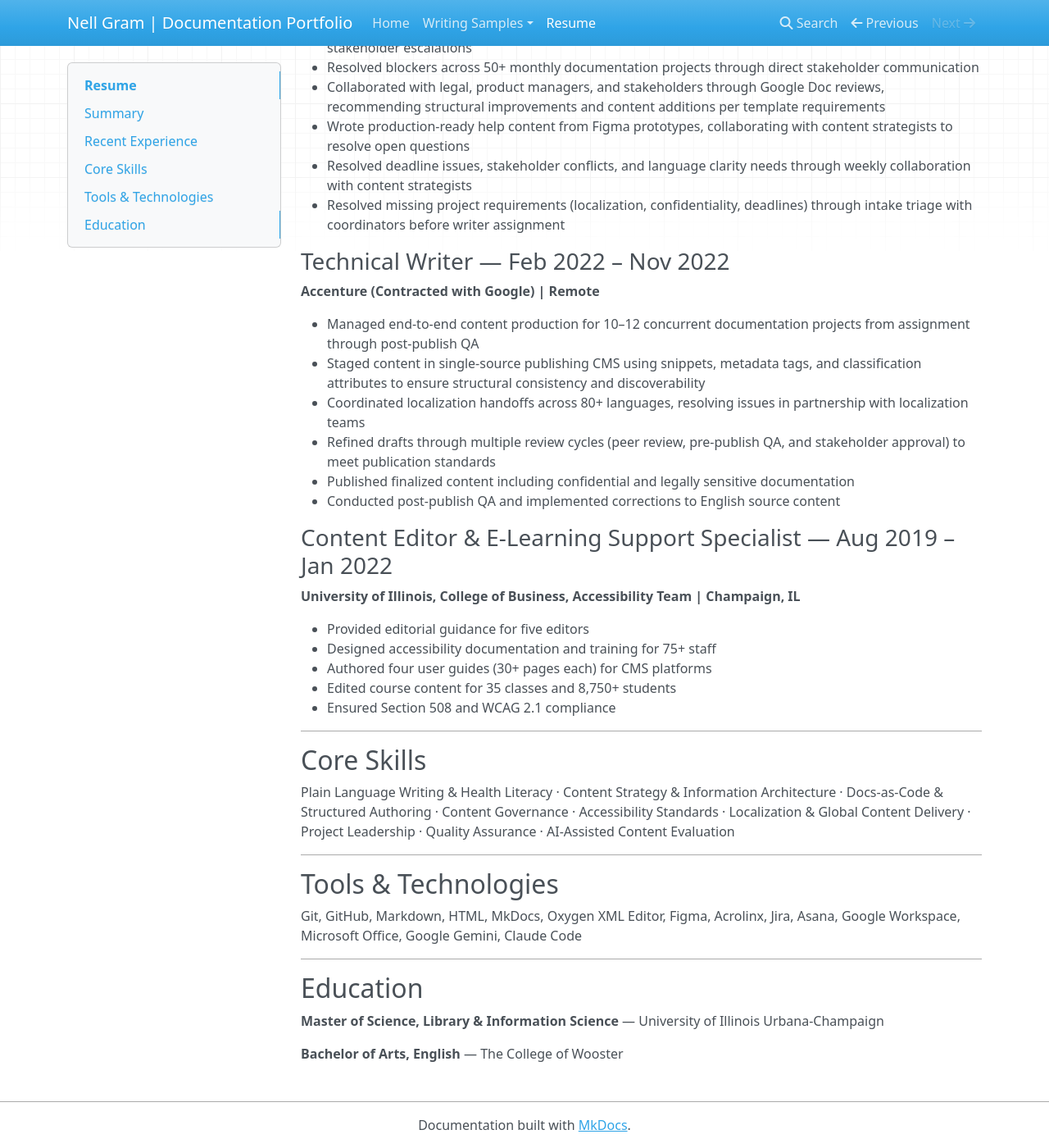
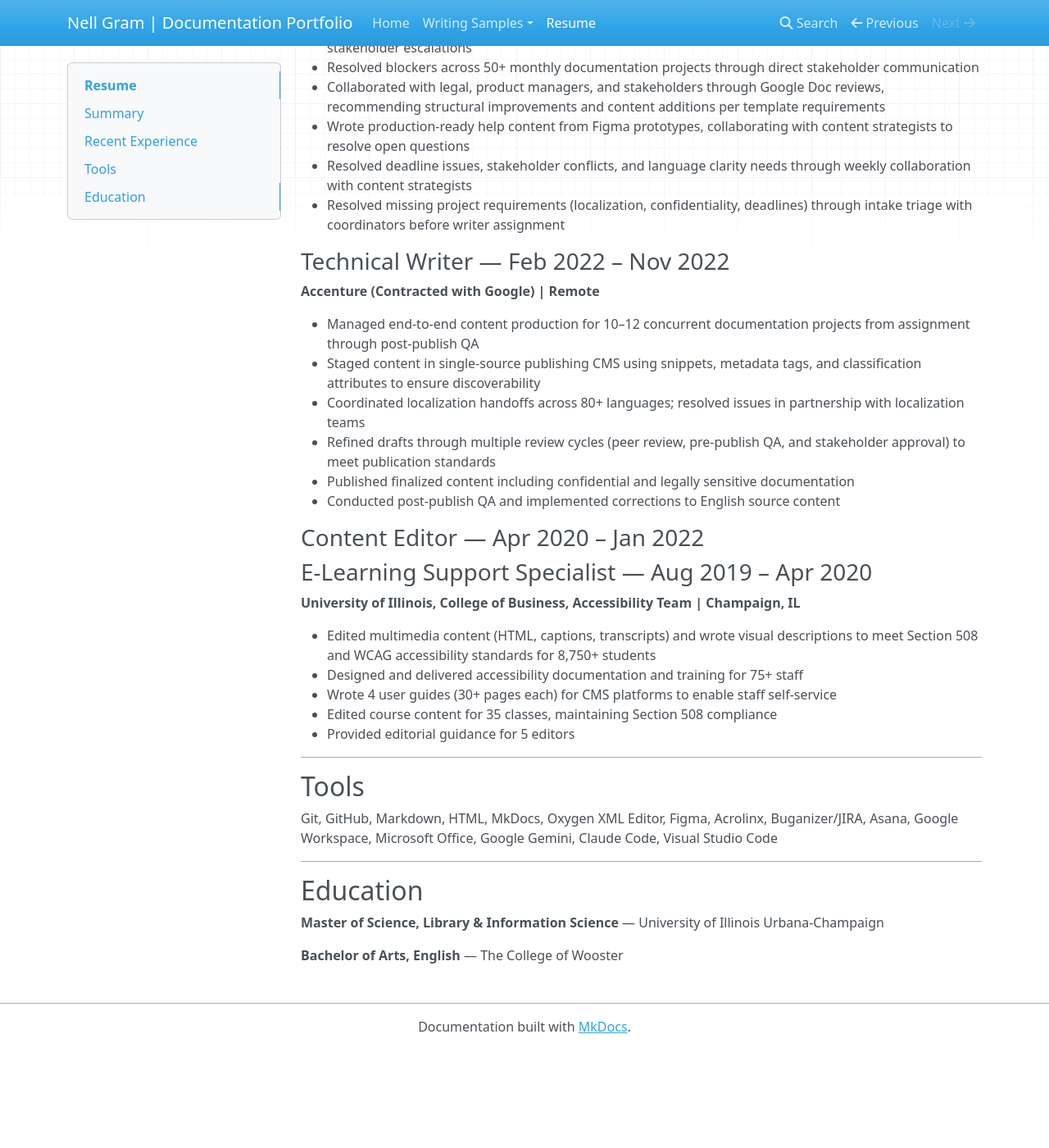
Before and after one commit to nellcgram/nellcgram.github.io, an MkDocs documentation site: the page built from docs/resume.md, in a window 1280 px wide and 1400 px high, scrolled down 609 px. Shown: the whole window at 82% size. Built offline with MkDocs 1.6.1, drawn with Linux system fonts in a browser that asks for light colours; nearby versions of some CDN libraries; after the commit the page ends 1889 px from its top, so only the background shows below that; some of the changed text lies outside the part shown.

Commit message:
Update resume.md

```diff
--- a/docs/resume.md
+++ b/docs/resume.md
@@ -8,7 +8,7 @@
 
 ## Summary
 
-Experienced technical writer specializing in accessible documentation for enterprise products, with expertise in information architecture, localization, and compliance at scale.
+Senior Technical Writer specializing in in accessible documentation, AI content evaluation, and information architecture.
 
 ---
 
@@ -31,32 +31,27 @@ Experienced technical writer specializing in accessible documentation for enterp
 **Accenture (Contracted with Google) | Remote**
 
 - Managed end-to-end content production for 10–12 concurrent documentation projects from assignment through post-publish QA
-- Staged content in single-source publishing CMS using snippets, metadata tags, and classification attributes to ensure structural consistency and discoverability
-- Coordinated localization handoffs across 80+ languages, resolving issues in partnership with localization teams
+- Staged content in single-source publishing CMS using snippets, metadata tags, and classification attributes to ensure discoverability
+- Coordinated localization handoffs across 80+ languages; resolved issues in partnership with localization teams
 - Refined drafts through multiple review cycles (peer review, pre-publish QA, and stakeholder approval) to meet publication standards
 - Published finalized content including confidential and legally sensitive documentation
 - Conducted post-publish QA and implemented corrections to English source content
 
-### Content Editor & E-Learning Support Specialist — Aug 2019 – Jan 2022
+### Content Editor — Apr 2020 – Jan 2022
+### E-Learning Support Specialist — Aug 2019 – Apr 2020
 **University of Illinois, College of Business, Accessibility Team | Champaign, IL**
 
-- Provided editorial guidance for five editors
-- Designed accessibility documentation and training for 75+ staff
-- Authored four user guides (30+ pages each) for CMS platforms
-- Edited course content for 35 classes and 8,750+ students
-- Ensured Section 508 and WCAG 2.1 compliance
+- Edited multimedia content (HTML, captions, transcripts) and wrote visual descriptions to meet Section 508 and WCAG accessibility standards for 8,750+ students
+- Designed and delivered accessibility documentation and training for 75+ staff
+- Wrote 4 user guides (30+ pages each) for CMS platforms to enable staff self-service
+- Edited course content for 35 classes, maintaining Section 508 compliance
+- Provided editorial guidance for 5 editors
 
 ---
 
-## Core Skills
+## Tools
 
-Plain Language Writing & Health Literacy · Content Strategy & Information Architecture · Docs-as-Code & Structured Authoring · Content Governance · Accessibility Standards · Localization & Global Content Delivery · Project Leadership · Quality Assurance · AI-Assisted Content Evaluation
-
----
-
-## Tools & Technologies
-
-Git, GitHub, Markdown, HTML, MkDocs, Oxygen XML Editor, Figma, Acrolinx, Jira, Asana, Google Workspace, Microsoft Office, Google Gemini, Claude Code
+Git, GitHub, Markdown, HTML, MkDocs, Oxygen XML Editor, Figma, Acrolinx, Buganizer/JIRA, Asana, Google Workspace, Microsoft Office, Google Gemini, Claude Code, Visual Studio Code
 
 ---
 
```
